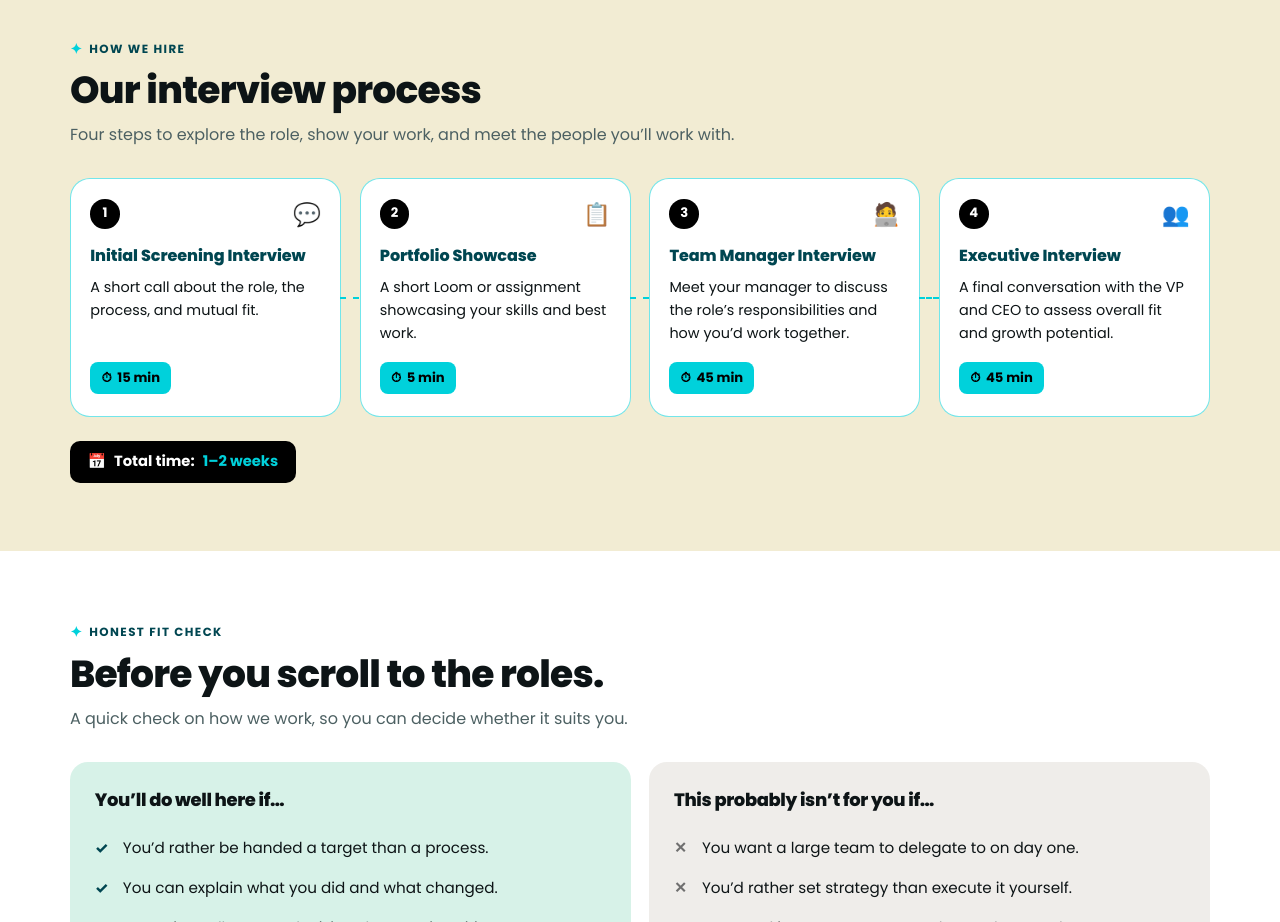
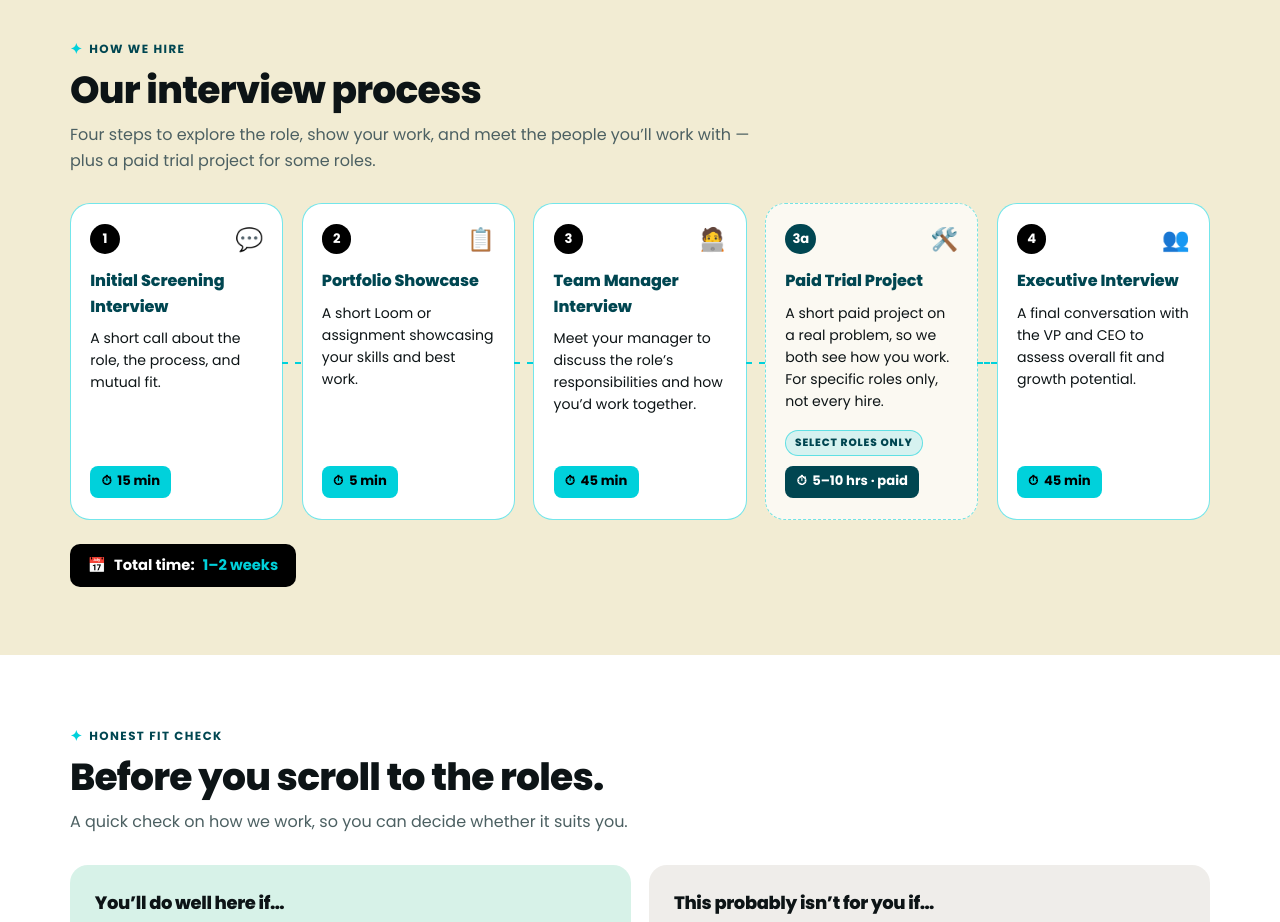
Before and after one commit to uprootlint697/careers-website, a website: page index.html in a window 1280 px wide. Shown: the part 2980-3902 px from the top of the page. Drawn offline with Linux system fonts and the light colour scheme; no server answers.

Commit message:
How we hire: add step 3a, Paid Trial Project (select roles only)
New card between Team Manager Interview and Executive Interview: "3a — Paid
Trial Project. A short paid project on a real problem, so we both see how you
work. For specific roles only, not every hire." Pill: 5–10 hrs · paid. Styled
as the conditional step (dashed card, deep-teal badge, "Select roles only"
tag). Section intro now says "...plus a paid trial project for some roles."

Steps grid: 5 columns at desktop, 3 under 1100px, 1 under 760px; connector
dashes adjusted for the new wrap points.

QA: 58/58 (cards 1,2,3,3a,4 in order; 3a flagged optional; 5-up grid;
equal heights with no text overflow).

Co-Authored-By: Claude Fable 5.1 <noreply@anthropic.com>

```diff
--- a/index.html
+++ b/index.html
@@ -282,7 +282,7 @@
   .benefit p { margin: 0; color: var(--muted); font-size: .92rem; }
 
   /* ---------- How we hire ---------- */
-  .steps { display: grid; gap: 1.15rem; grid-template-columns: repeat(4, 1fr); margin: 0; padding: 0; list-style: none; }
+  .steps { display: grid; gap: 1.15rem; grid-template-columns: repeat(5, 1fr); margin: 0; padding: 0; list-style: none; }
   .step {
     position: relative; background: var(--white); border: var(--teal-hair); border-radius: 20px;
     padding: 1.25rem 1.2rem 1.35rem; display: flex; flex-direction: column;
@@ -294,12 +294,21 @@
   .step:last-child::after { display: none; }
   .step-top { display: flex; align-items: center; justify-content: space-between; margin-bottom: .9rem; }
   .step .n {
-    width: 1.85rem; height: 1.85rem; border-radius: 50%; background: var(--black); color: var(--white);
-    display: grid; place-items: center; font-size: .82rem; font-weight: 700; flex-shrink: 0;
+    min-width: 1.85rem; height: 1.85rem; padding: 0 .45rem; border-radius: 999px; background: var(--black); color: var(--white);
+    display: grid; place-items: center; font-size: .82rem; font-weight: 700; flex-shrink: 0; letter-spacing: -.01em;
   }
+  .step-opt { border-style: dashed; background: rgba(255,255,255,.7); }
+  .step-opt .n { background: var(--uproot-deep); }
+  .step-opt h3 { color: var(--uproot-deep); }
+  .opt-tag {
+    align-self: flex-start; margin-bottom: .6rem;
+    font-size: .66rem; font-weight: 800; letter-spacing: .08em; text-transform: uppercase;
+    color: var(--uproot-deep); background: var(--soft-aqua); border: var(--teal-hair); border-radius: 999px; padding: .22rem .55rem;
+  }
+  .step-opt .pill { background: var(--uproot-deep); color: var(--white); }
   .step .glyph { font-size: 1.4rem; line-height: 1; }
   .step h3 { margin: 0 0 .5rem; font-size: 1rem; color: var(--uproot-deep); letter-spacing: -.005em; }
-  .step p { margin: 0 0 1.1rem; color: var(--ink); font-size: .9rem; }
+  .step p { margin: 0 0 1.1rem; color: var(--ink); font-size: .88rem; }
   .step .pill { margin-top: auto; align-self: flex-start; }
   .pill {
     display: inline-flex; align-items: center; gap: .35rem;
@@ -393,9 +402,11 @@
   footer a:hover { text-decoration: underline; }
 
   /* ---------- Responsive ---------- */
+  @media (max-width: 1100px) {
+    .steps { grid-template-columns: repeat(3, 1fr); }
+    .step:nth-child(3n)::after { display: none; }
+  }
   @media (max-width: 1000px) {
-    .steps { grid-template-columns: repeat(2, 1fr); }
-    .step:nth-child(2)::after { display: none; }
     .trio, .about-grid { grid-template-columns: 1fr 1fr; }
     .trio .card-span { grid-column: 1 / -1; }
     .nav-links { display: none; }
@@ -772,7 +783,8 @@ OTHER DEALINGS IN THE FONT SOFTWARE.
         <p class="section-kicker">How we hire</p>
         <h2>Our interview process</h2>
         <p class="sub">
-          Four steps to explore the role, show your work, and meet the people you&rsquo;ll work with.
+          Four steps to explore the role, show your work, and meet the people you&rsquo;ll work with &mdash;
+          plus a paid trial project for some roles.
         </p>
         <ol class="steps" role="list" aria-label="Interview steps">
           <li class="step">
@@ -792,6 +804,13 @@ OTHER DEALINGS IN THE FONT SOFTWARE.
             <h3>Team Manager Interview</h3>
             <p>Meet your manager to discuss the role&rsquo;s responsibilities and how you&rsquo;d work together.</p>
             <span class="pill"><span aria-hidden="true">⏱</span> 45 min</span>
+          </li>
+          <li class="step step-opt">
+            <div class="step-top"><div class="n">3a</div><span class="glyph" aria-hidden="true">🛠️</span></div>
+            <h3>Paid Trial Project</h3>
+            <p>A short paid project on a real problem, so we both see how you work. For specific roles only, not every hire.</p>
+            <span class="opt-tag">Select roles only</span>
+            <span class="pill"><span aria-hidden="true">⏱</span> 5–10 hrs · paid</span>
           </li>
           <li class="step">
             <div class="step-top"><div class="n">4</div><span class="glyph" aria-hidden="true">👥</span></div>
```
Also changed, not shown: qa/qa.js (+6 -1 lines), README.md.
